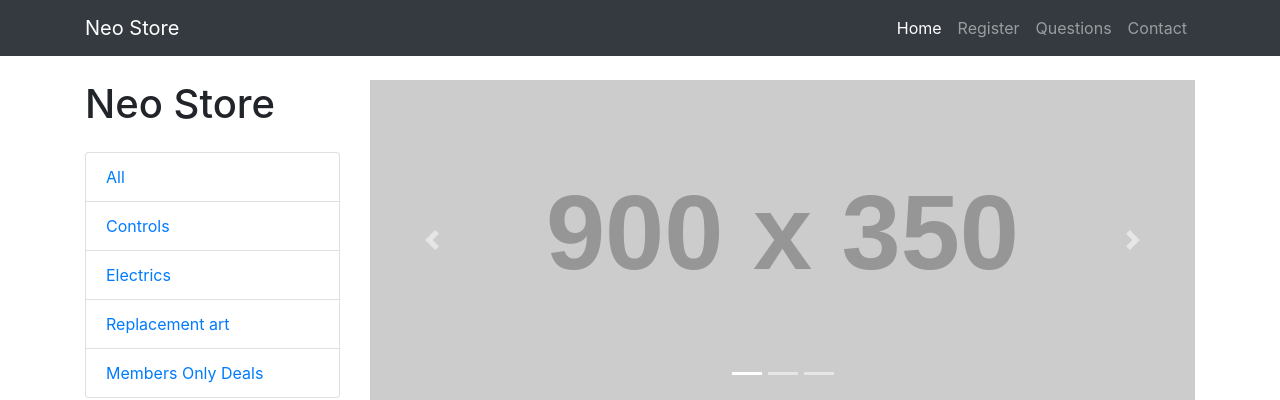
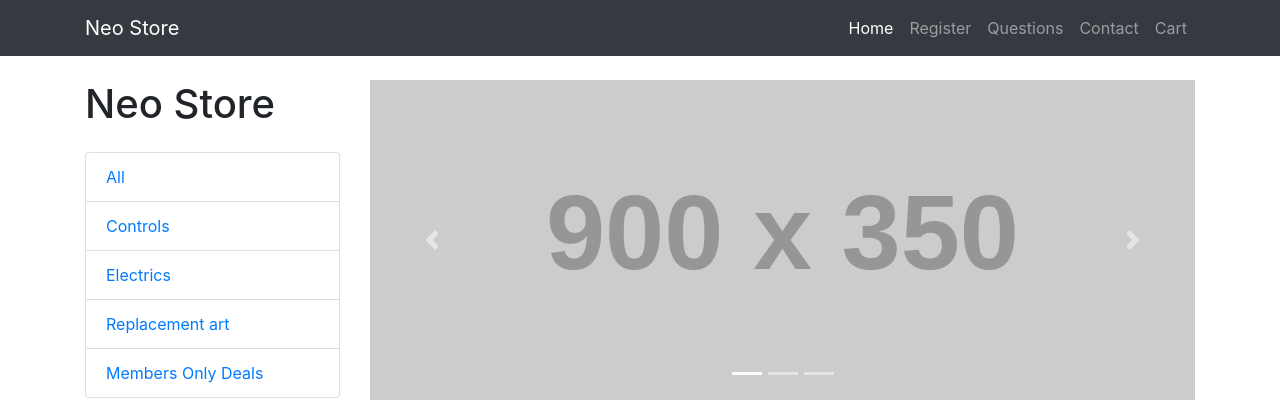
Before and after one commit to andrewdempsey2018/Neo-Store, a Django app: page / in a window 1280 px wide. Shown: the top 400 px of the page. Run offline with Django 3.2, Linux system fonts and the light colour scheme; data comes from the database, SQL or seed files in the repository; grey boxes labelled with a size stand in for pictures from a placeholder-image service; some libraries are stand-ins or nearby versions.

Commit message:
Added views to cart app

```diff
--- /dev/null
+++ b/cart/urls.py
@@ -0,0 +1,6 @@
+from django.urls import path
+from . import views
+
+urlpatterns = [
+    path('cart/', views.cart, name='cart'),
+]
--- a/neostore/settings.py
+++ b/neostore/settings.py
@@ -34,10 +34,12 @@ INSTALLED_APPS = [
     'django.contrib.admin',
     'django.contrib.auth',
     'django.contrib.contenttypes',
+    # Sessions included for shopping cart functionality
     'django.contrib.sessions',
     'django.contrib.messages',
     'django.contrib.staticfiles',
     'part',
+    'cart',
 ]
 
 MIDDLEWARE = [
--- a/neostore/urls.py
+++ b/neostore/urls.py
@@ -23,6 +23,7 @@ urlpatterns = [
     path('', include('part.urls')),
     path('parts/', include('part.urls')),
     path('parts/dedicated', include('part.urls')),
+    path('cart/', include('cart.urls')),
     path('admin/', admin.site.urls),
 ] + static(settings.MEDIA_URL, document_root=settings.MEDIA_ROOT)
 # Page 1146 of Docs
--- a/templates/base.html
+++ b/templates/base.html
@@ -46,6 +46,11 @@
           <li class="nav-item">
             <a class="nav-link" href="#">Contact</a>
           </li>
+          <!-- Temporary cart link -->
+          <li class="nav-item">
+            <a class="nav-link" href="{% url 'cart' %}">Cart</a>
+          </li>
+          <!-- Temporary cart link -->
         </ul>
       </div>
     </div>
```
Also changed, not shown: cart/views.py (+8 -1 lines).
